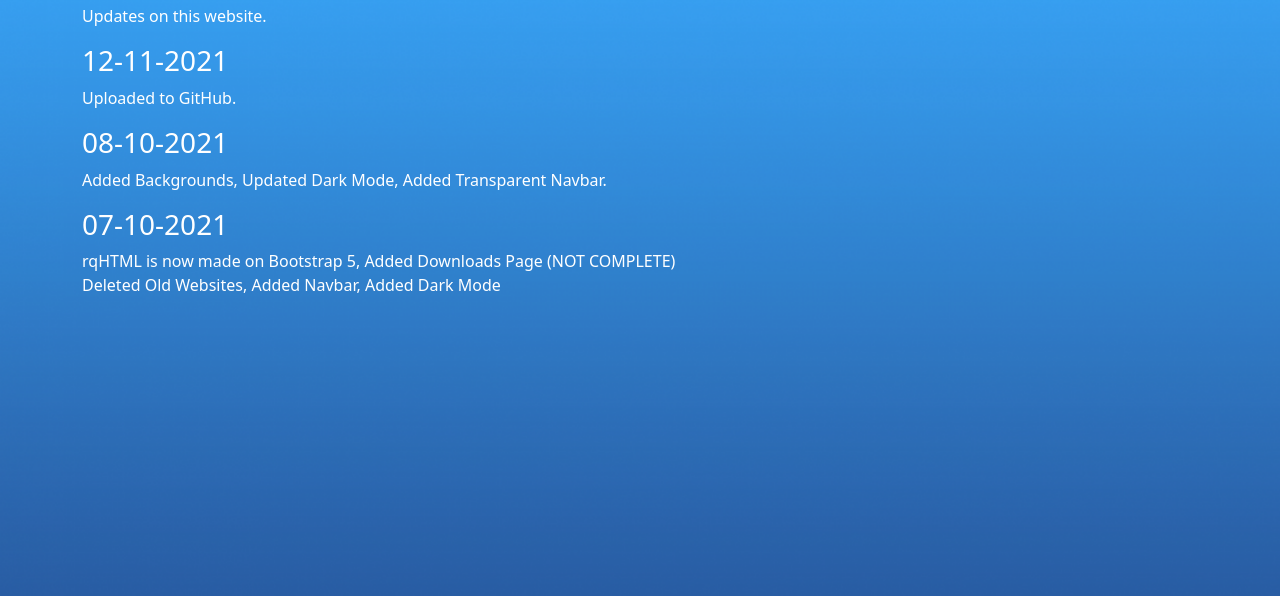
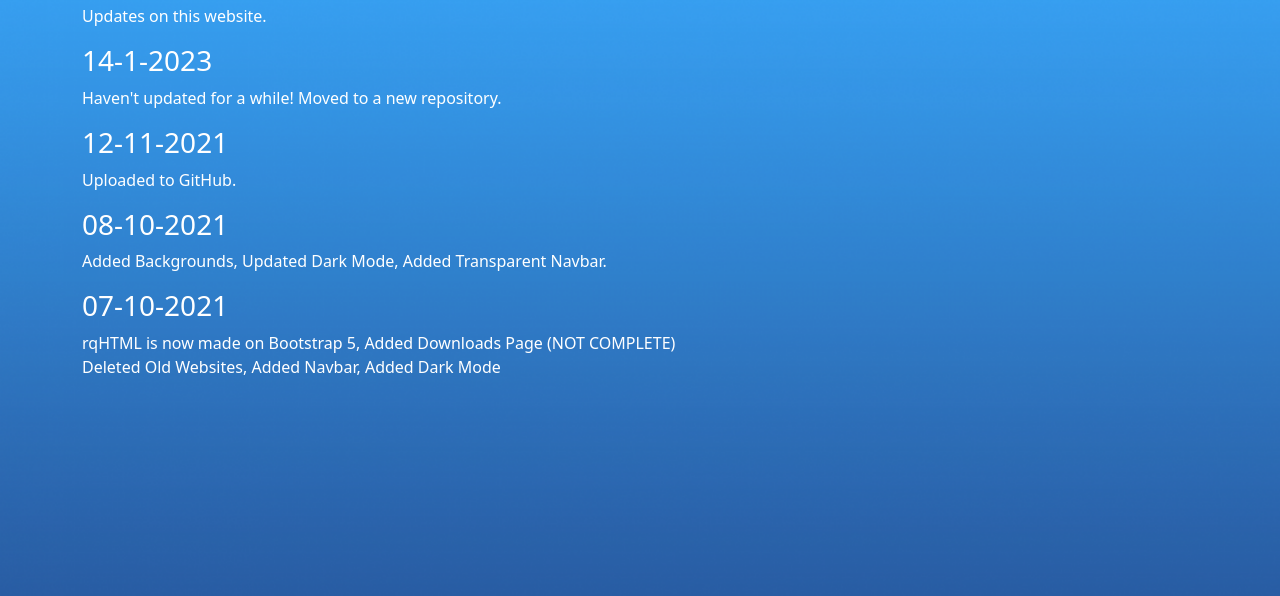
Before and after one commit to rqfirqfo/rqhtml, a plain HTML site: page updates.htm in a window 1280 px wide. Shown: the part 122-718 px from the top of the page. Drawn offline with nearby package versions, Linux system fonts and the light colour scheme.

Commit message:
Update updates.htm

```diff
--- a/updates.htm
+++ b/updates.htm
@@ -34,6 +34,8 @@
 <div class="container mt-4 text-white">
 <h2>Updates</h2>
 <p>Updates on this website.</p>
+<h3>14-1-2023</h3>
+<p>Haven't updated for a while! Moved to a new repository.</p>
 <h3>12-11-2021</h3>
 <p>Uploaded to GitHub.</p>
 <h3>08-10-2021</h3>
```
